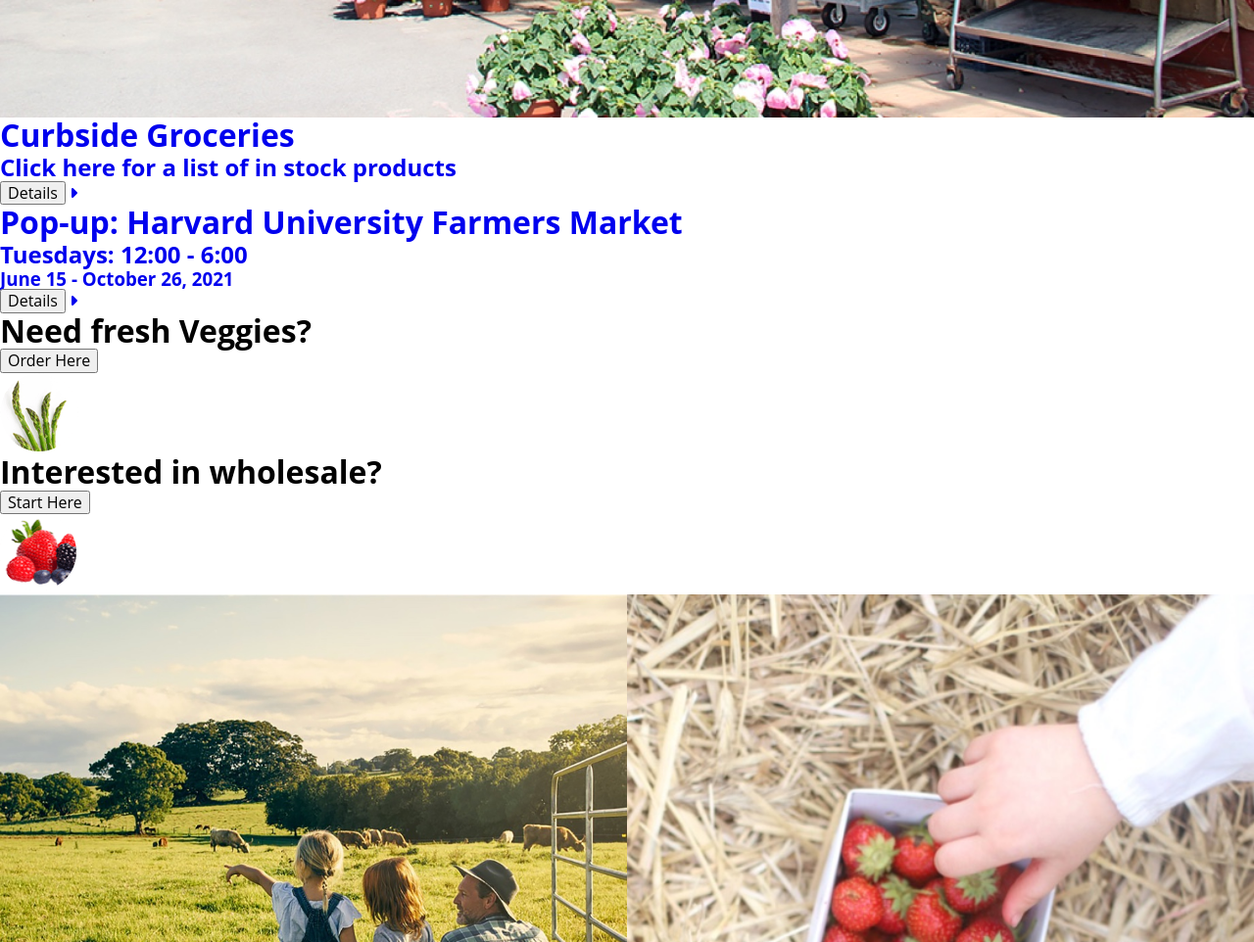
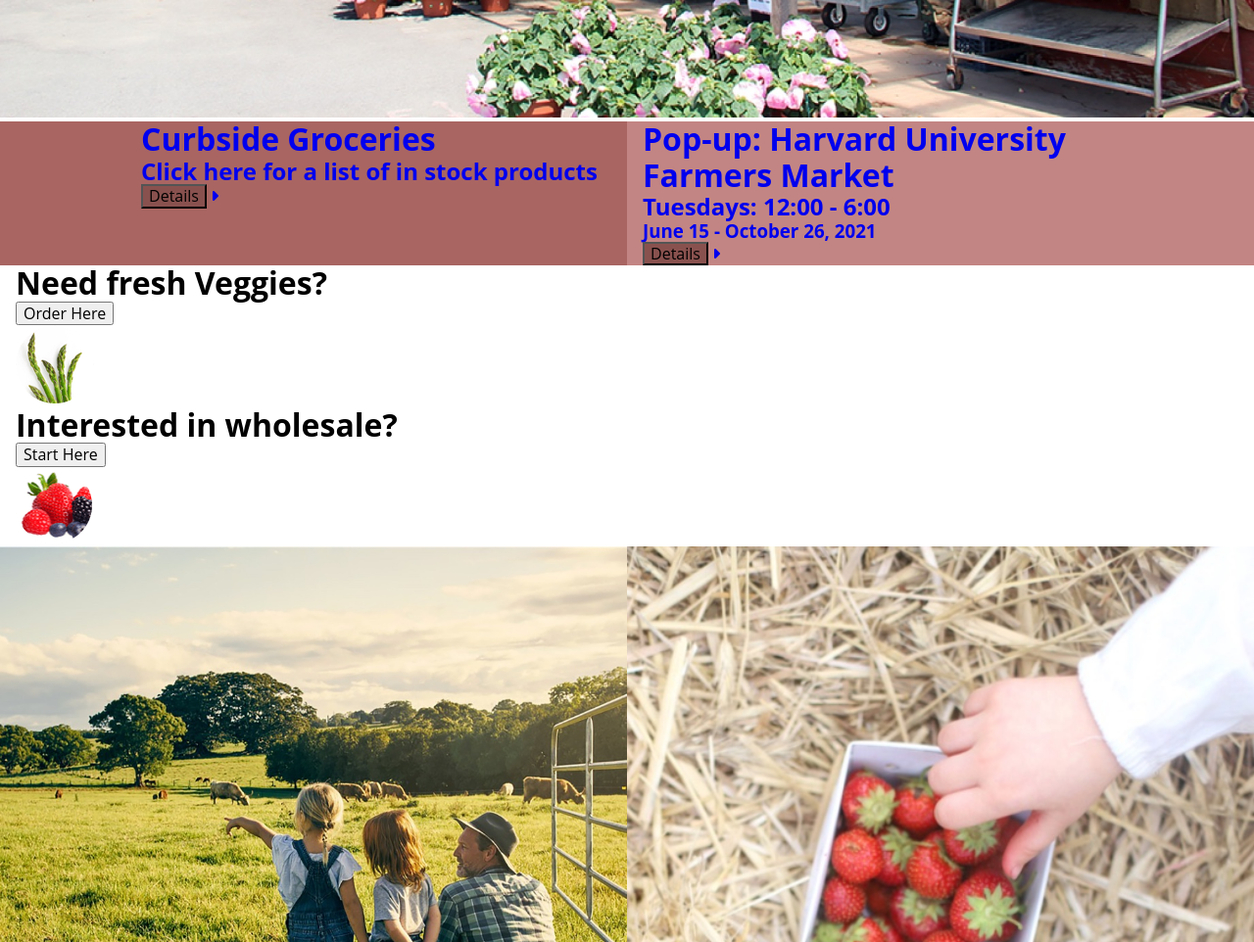
Before and after one commit to jmkimall18/Julia-Kimball-Web-2-Week-2-Homework, a plain HTML site: page deploy /index.html in a window 1280 px wide. Shown: the part 840-1802 px from the top of the page at 98% size. Drawn offline with Linux system fonts and the light colour scheme.

Commit message:
hero changes
hero changes

```diff
--- a/deploy /index.html
+++ b/deploy /index.html
@@ -43,58 +43,72 @@
 </section>
 <section id="hero">
     <img src="img/hero/hero-1.jpg" alt="outside of farm">
-</section>
-<section id="section-1">
     <ul>
-<li id="s1">
-<a href="#">
+        <li id="hero1">
+        <a href="#">
     <div>
     <h1>Curbside Groceries</h1>
     <h2>Click here for a list of in stock products</h2>
+    </div>
+
+    <div>
     <button>Details</button>
     <i class="fas fa-caret-right"></i>
     </div>
 
-    </a>
+        </a>
+
     </li>
 
-<li id="s2">
+<li id="hero2">
 <a href="#">
     <div>
     <h1>Pop-up: Harvard University Farmers Market </h1>
     <h2>Tuesdays: 12:00 - 6:00 </h2>
     <h3>June 15 - October 26, 2021</h3>
+    </div>
+    <div>
     <button>Details</button>
     <i class="fas fa-caret-right"></i>
 </div>
 
         </a>
         </li>
+</ul>
 
-
-
+</section>
+<section id="section-1">
+    <ul>
         <li id="s3">
                 <div>
-                    <h1>Need fresh Veggies?</h1>
-                    <button>Order Here</button>
-                </div>
+                    <section>
+                <div>
+                        <h1>Need fresh Veggies?</h1>
+                        <button>Order Here</button>
+                    </div>
+                    </section>
             <aside>
                 <img src="img/veggies/vegs.png" alt="veg">
+
             </aside>
-            </li>
+        </div>
+    </li>
 
 
             <li id="s4">
                     <div>
-                        <h1>Interested in wholesale?</h1>
-                        <button>Start Here</button>
+                        <section>
+                            <div>
+                                <h1>Interested in wholesale?</h1>
+                                <button>Start Here</button>
                     </div>
+                </section>
                 <aside>
                     <img src="img/wholesale/berries.png" alt="berry bunch">
                 </aside>
+                </div>
             </li>
         </ul>
-    </div>
 </section>
 
  <section id="hero-2">
--- a/dev /scss/sections/_heading-1.scss
+++ b/dev /scss/sections/_heading-1.scss
@@ -6,6 +6,8 @@
 	display: grid;
         grid-template-columns: 16px auto 16px;
 		grid-template-areas: ". heading-1 .";
+        background-color: $white;
+
 
         @include xl{
 
@@ -14,5 +16,19 @@
 
         >div{
             grid-area: heading-1;
+
+
+            input{
+
+
+            }
+
+
+
+            button{
+
+                background-color: $christmas;
+
+            }
         }
 	}
--- a/dev /scss/sections/_hero.scss
+++ b/dev /scss/sections/_hero.scss
@@ -2,9 +2,63 @@
     hero
 ============= */
 
-#hero {
-    display: grid;
+#hero{
+
     img{
         width: 100%;
     }
+
+    ul{
+
+        @include md{
+            display: grid;
+            grid-template-columns: 40% auto;
+            grid-template-areas: "hero1 hero2"
+        }
+
+        @include lg{
+            display: grid;
+            grid-template-columns: 50% auto;
+            grid-template-areas: "hero1 hero2"
+        }
+
+     li{
+            display: grid;
+            grid-template-columns: 16px auto 16px;
+            grid-template-areas: ". hero-content .";
+
+            @include xl{
+                grid-template-columns: auto 480px 16px;
+            }
+
+            a{
+                grid-area: hero-content;
+            }
+
+    }
+
+    #hero1{
+
+        background-color: $darkpink;
+    }
+
+    #hero2{
+
+        background-color: $lightpink;
+        @include xl{
+            display: grid;
+            grid-template-columns: 16px 480px auto;
+    }
+        }
+
+    button{
+
+        background-color: $christmas;
+
+            }
+
+
+
+    }
+
 }
--- a/dev /scss/sections/_section-1.scss
+++ b/dev /scss/sections/_section-1.scss
@@ -1,3 +1,26 @@
 /* =============
     section-1
 ============= */
+
+#section-1{
+
+
+    ul{
+
+        li{
+        display: grid;
+        grid-template-columns: 16px auto 16px;
+        grid-template-areas: ". section-1-content .";
+
+         >div{
+             grid-area: section-1-content;
+
+         }
+
+        }
+
+
+
+
+}
+}
```
Also changed, not shown: deploy /css/styles.css, 2 other files.
